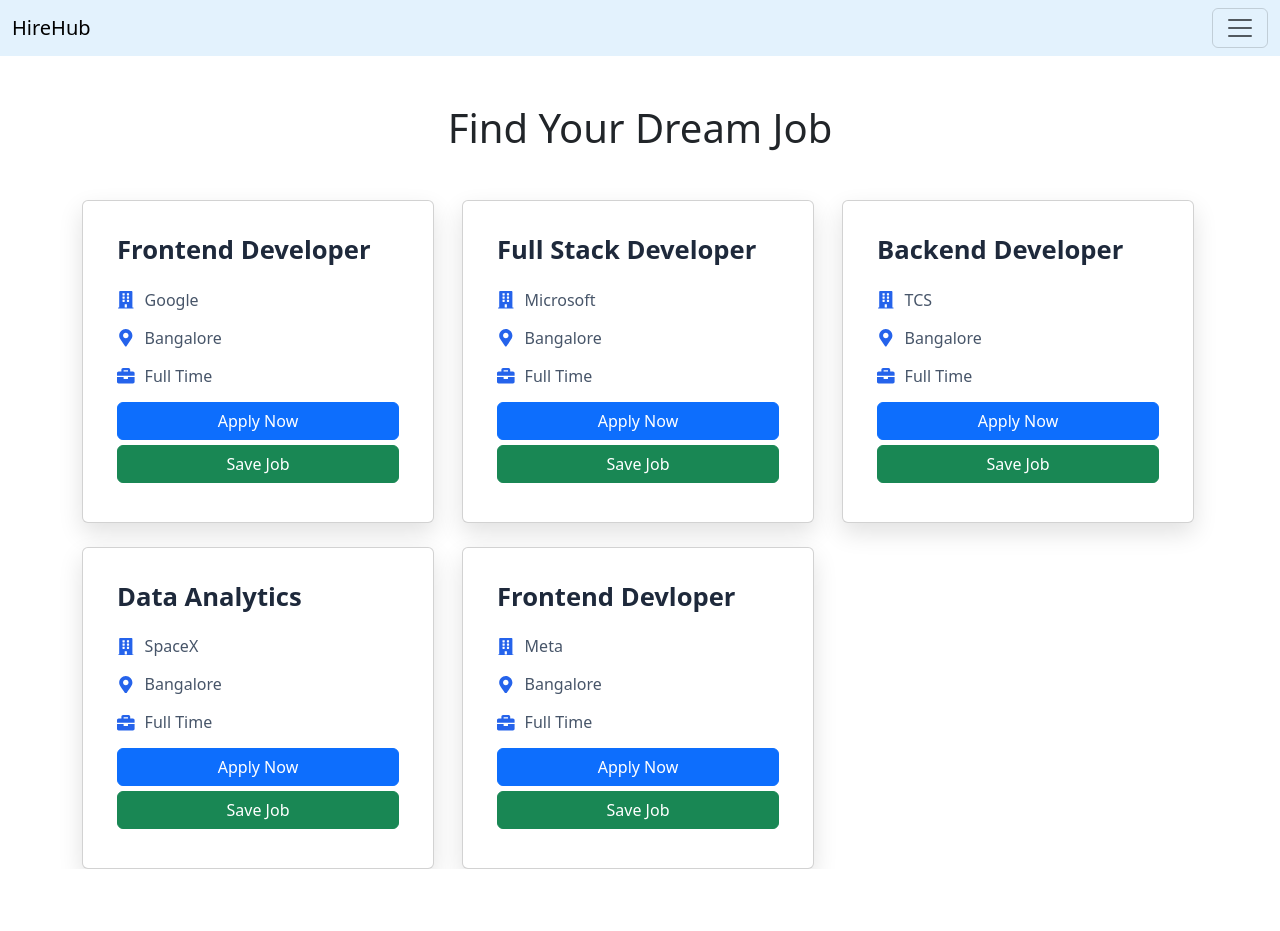
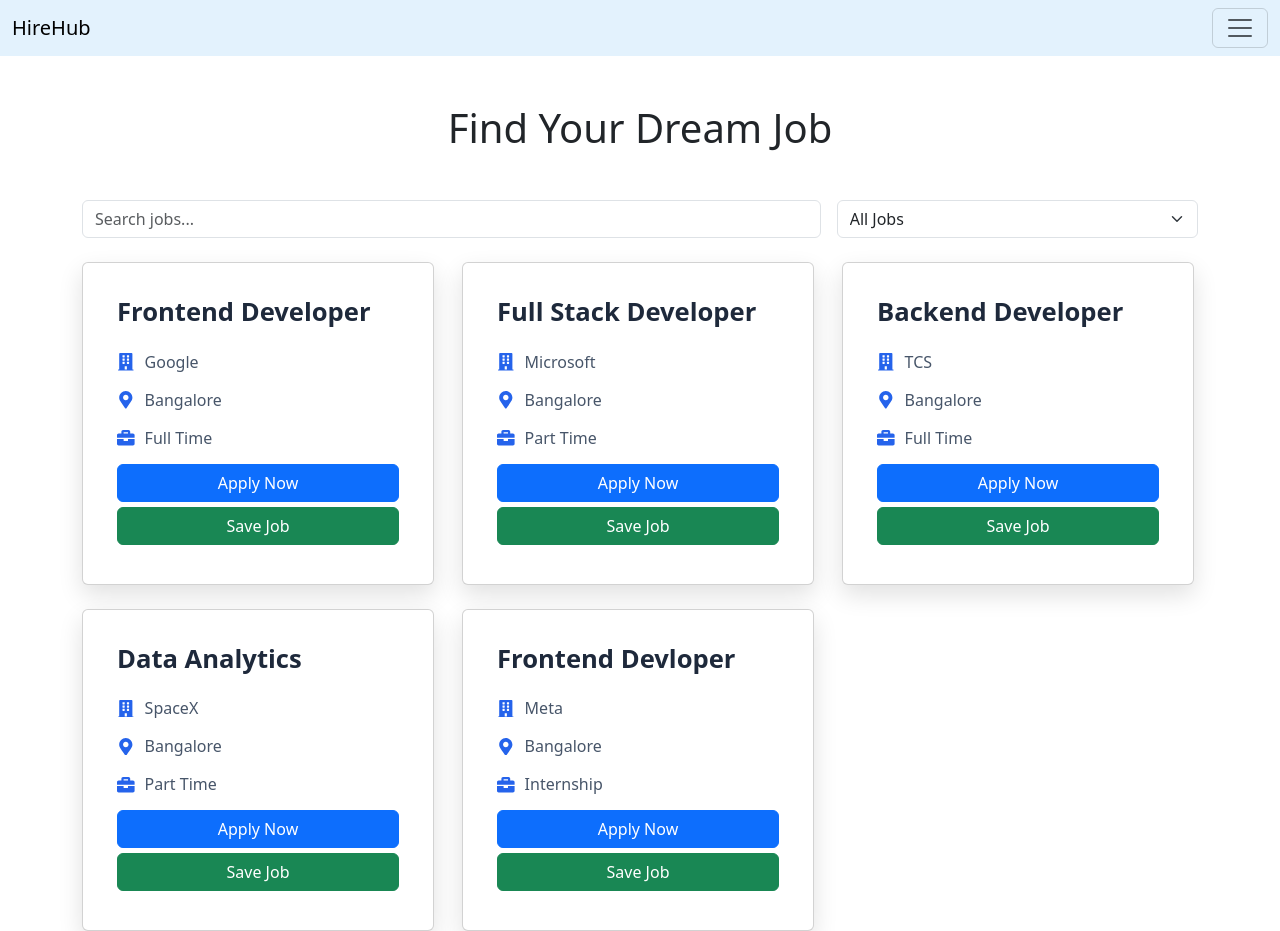
Before and after one commit to Himanshu18078/React-Projects, a React (Vite) app in the folder 2 Job Portal Dashboard/hirehub/: page /jobs in a window 1280 px wide. Before the commit the page ends 869 px from the top, so only its background shows below. Built offline with nearby package versions, Linux system fonts and the light colour scheme.

Commit message:
Added search bar and drop downlist

```diff
--- a/2 Job Portal Dashboard/hirehub/src/data/jobs.js
+++ b/2 Job Portal Dashboard/hirehub/src/data/jobs.js
@@ -11,7 +11,7 @@
     title: "Full Stack Developer",
     company: "Microsoft",
     location: "Bangalore",
-    type: "Full Time",
+    type: "Part Time",
   },
   {
     id: 3,
@@ -25,14 +25,14 @@
     title: "Data Analytics",
     company: "SpaceX",
     location: "Bangalore",
-    type: "Full Time",
+    type: "Part Time",
   },
   {
     id: 5,
     title: "Frontend Devloper",
     company: "Meta",
     location: "Bangalore",
-    type: "Full Time",
+    type: "Internship",
   },
 ];
 
--- a/2 Job Portal Dashboard/hirehub/src/pages/Jobs/Jobs.jsx
+++ b/2 Job Portal Dashboard/hirehub/src/pages/Jobs/Jobs.jsx
@@ -1,13 +1,51 @@
 import jobs from "../../data/jobs";
 import JobCard from "../../components/JobCard/JobCard";
+import { useState } from "react";
 
 const Jobs = ({ handleSavedJobs }) => {
+  //this is for the search bar
+  const [jobSearched, setSearchedJob] = useState("");
+  //this is for the job type
+  const [jobType, setJobType] = useState("all");
+
+
+  const filterJob = jobs.filter((job) => {
+    const matchesSearch = job.title
+      .toLowerCase()
+      .includes(jobSearched.toLowerCase());
+
+    const matchesType = jobType === "all" || job.type === jobType;
+    return matchesSearch && matchesType;
+  });
+
+
   return (
     <div className="container mt-5">
       <h1 className="text-center mb-5">Find Your Dream Job</h1>
-
+      <div className="row g-3">
+        <div className="col-md-8">
+          <input
+            type="search"
+            className="form-control mb-4"
+            placeholder="Search jobs..."
+            onChange={(e) => {
+              setSearchedJob(e.target.value);
+            }}
+          />
+        </div>
+        <div className="col-md-4">
+          <select
+            className="form-select mb-4"
+            onChange={(e) => { setJobType(e.target.value) }}>
+            <option value="all">All Jobs</option>
+            <option value="Full Time">Full Time</option>
+            <option value="Part Time">Part Time</option>
+            <option value="Internship">Internship</option>
+          </select>
+        </div>
+      </div>
       <div className="row g-4">
-        {jobs.map((job) => (
+        {filterJob.length === 0 ? (<h1 >No Such Job Available</h1>) : (filterJob.map((job) => (
           <div className="col-lg-4 col-md-6 col-sm-12" key={job.id}>
             <JobCard
               id={job.id}
@@ -19,7 +57,7 @@
               job={job}
             />
           </div>
-        ))}
+        )))}
       </div>
     </div>
   );
--- a/2 Job Portal Dashboard/hirehub/src/pages/SavedJobs/SavedJobs.jsx
+++ b/2 Job Portal Dashboard/hirehub/src/pages/SavedJobs/SavedJobs.jsx
@@ -1,9 +1,16 @@
 import JobCard from "../../components/JobCard/JobCard";
+
 const SavedJobs = ({ savedJobs, handleRemoveJob }) => {
-
-  return <>
-    {savedJobs.map((job) => (
-      <div className="col-lg-4 col-md-6 col-sm-12" key={job.id}>
+  return (
+    <div className="container mt-5">
+      <h1 className="text-center mb-5">Saved Jobs</h1>
+      <div className="row g-4">
+        {savedJobs.length === 0 ? (<h1>No Saved Job</h1>) : (
+          savedJobs.map((job) => (
+            <div
+              className="col-lg-4 col-md-6 col-sm-12"
+              key={job.id}
+            >
               <JobCard
                 id={job.id}
                 title={job.title}
@@ -14,7 +21,12 @@
                 handleRemoveJob={handleRemoveJob}
               />
             </div>
-    ))}
-  </>
-}
+          ))
+        )}
+
+      </div>
+    </div>
+  );
+};
+
 export default SavedJobs;
```
Lines whose indentation alone changed are shown as unchanged.
